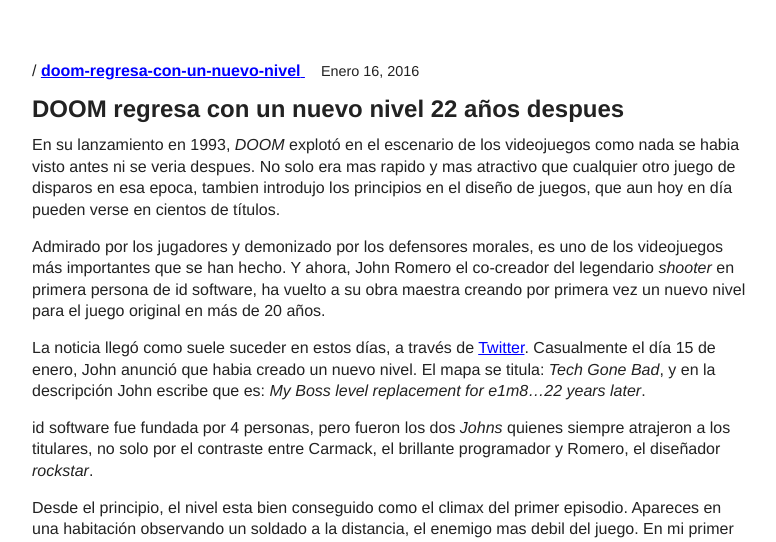
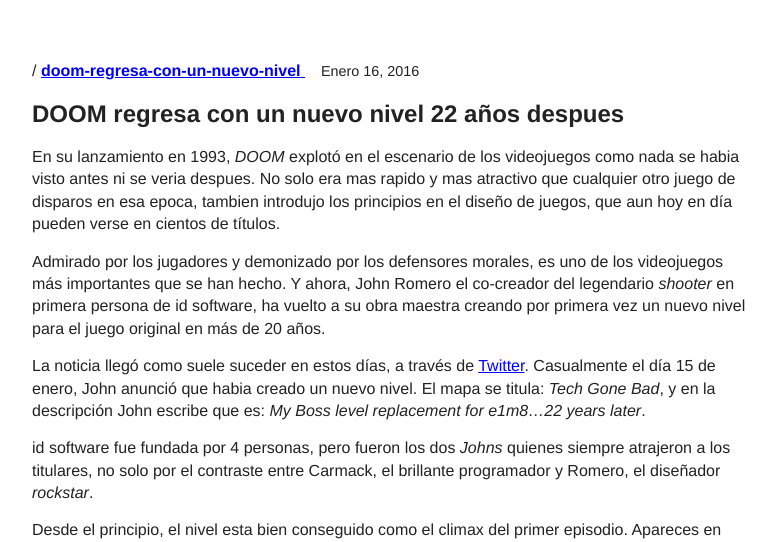
Before and after one commit to jonathanzuniga/jonathanzuniga.github.io, a Jekyll site: the page built from _posts/2016-01-16-doom-regresa-con-un-nuevo-nivel.md, in a window 1280 px wide. Shown: the top 542 px of the page, without its empty margins (248-1024 px from the left). Built offline with Jekyll 4.4.1, drawn with Linux system fonts in a browser that asks for light colours; nearby versions of some CDN libraries.

Commit message:
Latest changes.

```diff
--- a/_sass/_layout.scss
+++ b/_sass/_layout.scss
@@ -9,9 +9,6 @@
 }
 
 hr {
-	border: none;
-	border-bottom: 1px solid $color-grey-light;
-	clear: both;
 	margin: ($spacing-unit / 2) 0;
 }
 
@@ -115,7 +112,7 @@
 		}
 
 		.post-title {
-			font-size: 1.5em;
+			// font-size: 1.5em;
 
 			a,
 			a:visited,
--- a/css/main.scss
+++ b/css/main.scss
@@ -11,7 +11,7 @@
 $mono-font-family: Menlo, Consolas, monospace;
 $base-font-size: 16px;
 $small-font-size: $base-font-size * 0.875;
-$base-line-height: 1.35em;
+$base-line-height: 1.4;
 $spacing-unit: 30px;
 
 
--- a/index.html
+++ b/index.html
@@ -44,7 +44,7 @@
 		</header>
 
 		<div class="post-content">
-			{{ post.excerpt }}
+			{{ post.content }}
 		</div>
 	</article>
 {% endfor %}
```
